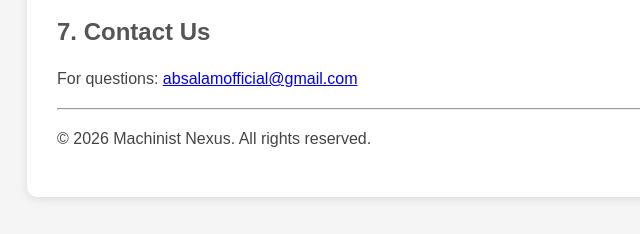
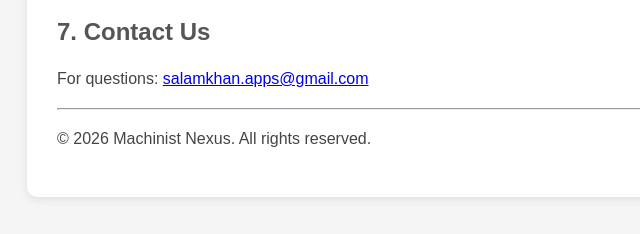
Before and after one commit to absalamofficial-cmyk/absalamofficial-cmyk.github.io, a plain HTML site: page privacy-policy-machinist-nexus.html in a window 1280 px wide. Shown: the part 970-1204 px from the top of the page, 183-823 px from the left. Drawn offline with Linux system fonts and the light colour scheme.

Commit message:
Update privacy-policy-machinist-nexus.html

```diff
--- a/privacy-policy-machinist-nexus.html
+++ b/privacy-policy-machinist-nexus.html
@@ -45,7 +45,7 @@
     <p>We may update this policy. Changes will be posted here.</p>
 
     <h2>7. Contact Us</h2>
-    <p>For questions: <a href="mailto:absalamofficial@gmail.com">absalamofficial@gmail.com</a></p>
+    <p>For questions: <a href="mailto:salamkhan.apps@gmail.com">salamkhan.apps@gmail.com</a></p>
 
     <hr>
     <p>© 2026 Machinist Nexus. All rights reserved.</p>
```
